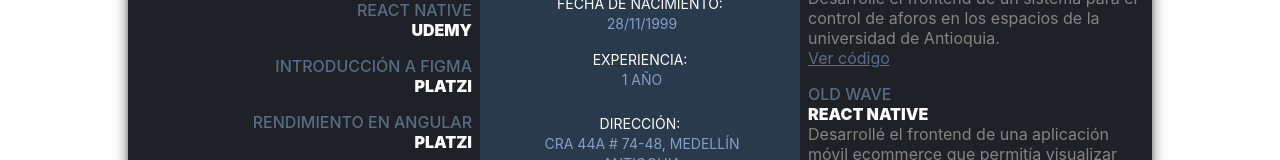
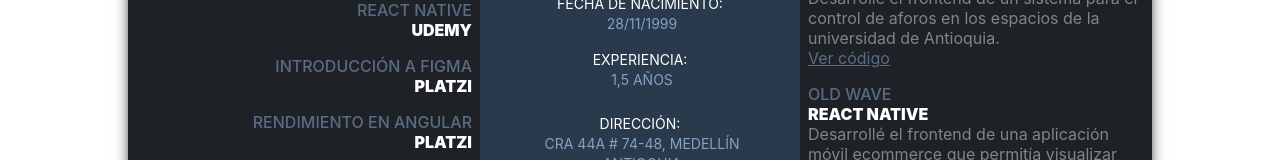
Before and after one commit to JuanFRios/hoja-de-vida, a React (Create React App) app: page / in a window 1280 px wide. Shown: the part 622-782 px from the top of the page. Built offline with nearby package versions, Linux system fonts and the light colour scheme.

Commit message:
Actualización información personal

```diff
--- a/src/components/Navbar.jsx
+++ b/src/components/Navbar.jsx
@@ -64,7 +64,7 @@ const InformacionPersonal = () => (
     </div>
     <div className='flex justify-between pt-2 lg:flex-col'>
       <ItemInformacion titulo='fecha de nacimiento' texto='28/11/1999' />
-      <ItemInformacion titulo='experiencia' texto='1 año' />
+      <ItemInformacion titulo='experiencia' texto='1,5 años' />
     </div>
     <div className='flex justify-between pt-2 lg:flex-col'>
       <ItemInformacion
```
